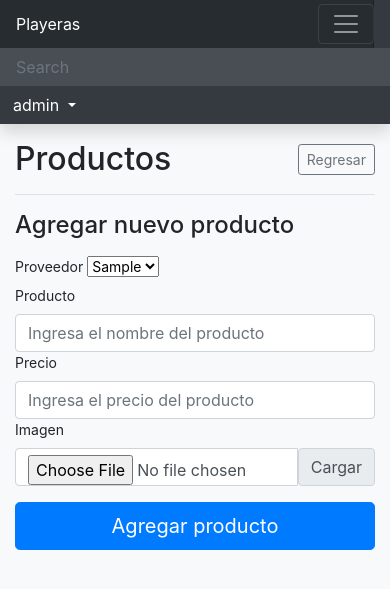
After one commit to 3573B4/repocitorio-facturacion, a PHP site: page /html/registro-productos.php in a window 390 px wide. The commit adds this page. Shown: the top 589 px of the page. Run offline with PHP 8.4, Linux system fonts and the light colour scheme; a user stored in the database is signed in; tables that the repository leaves empty hold one stand-in row (values such as "Sample post"); some libraries are stand-ins or nearby versions.

Commit message:
registro de productos terminado

```diff
--- /dev/null
+++ b/html/registro-productos.php
@@ -0,0 +1,166 @@
+
+<?php
+
+    include"../php/conexion.php";
+
+    if(!empty($_POST)){
+
+        $alert='';
+        if(empty($_POST['proveedor']) || empty($_POST['producto']) || empty($_POST['precio']) || empty($_POST['imagen'])  ){
+
+            $alert='<p clave="p-3 mb-2 bg-danger text-white">Todos los campos son obligatorios.</p>';
+        }else{
+
+
+            $proveedor = $_POST['proveedor'];
+            $producto = $_POST['producto'];
+            $precio = $_POST['precio'];
+            $existencias = 0;
+            $foto = $_POST['imagen'];
+
+            $query = mysqli_query($connection, "SELECT * FROM producto WHERE descripcion = '$producto' OR foto = '$foto' ");
+            $result = mysqli_fetch_array($query);
+
+            if($result > 0){
+                $alert='<p clave="p-3 mb-2 bg-danger text-white">El producto ya existe.</p>';
+            } else {
+
+                $query_insert = mysqli_query($connection, "INSERT INTO producto(descripcion,proveedor,precio,existencia,foto) VALUES('$producto','$proveedor','$precio','$existencias','$foto')");
+
+                if($query_insert){
+                    $alert='<p clave="p-3 mb-2 bg-success text-white">Producto agregado correctamente.</p>';
+                } else {
+                    $alert='<p clave="p-3 mb-2 bg-danger text-white">Error al agregar el producto.</p>';
+                }
+            }
+
+        }
+
+    }
+
+?>
+
+<!DOCTYPE html>
+<html lang="en">
+<head>
+    <meta charset="UTF-8">
+    <meta name="viewport" content="width=device-width, initial-scale=1.0">
+    <?php include "../includes/scripts.php";?>
+    <title>Productos</title>
+
+    <style>
+      .bd-placeholder-img {
+        font-size: 1.125rem;
+        text-anchor: middle;
+        -webkit-user-select: none;
+        -moz-user-select: none;
+        user-select: none;
+      }
+
+      @media (min-width: 768px) {
+        .bd-placeholder-img-lg {
+          font-size: 3.5rem;
+        }
+      }
+    </style>
+
+     <!--Estilos dashboard -->
+     <link rel="stylesheet" type="text/css" href="../css/estilos-admin.css">
+    </head>
+    <body class="bg-light">
+    <!-- header -->
+    <?php include "../includes/header.php";?>
+
+
+    <div class="container-fluid">
+        <div class="row justify-content-center">
+            <?php include "../includes/nav.php"; ?>
+
+            <main class="col-md-9 ms-sm-auto col-lg-10 px-md-4">
+                <div class="d-flex justify-content-between flex-wrap flex-md-nowrap align-items-center pt-3 pb-2 mb-3 border-bottom">
+                    <h1 class="h2">Productos</h1>
+                    <div class="btn-toolbar mb-2 mb-md-0">
+                        <div class="btn-group me-2">
+                            <a href="lista-productos.php" class="btn btn-sm btn-outline-secondary">Regresar</a>
+                        </div>
+                    </div>
+                </div>
+
+                <!-- Inicia Form-->
+                <div class="row g-3">
+                    <div class="col-md-7 col-lg-8">
+                        <h4 class="mb-3">Agregar nuevo producto</h4>
+                        <form action="" method="POST">
+                            <div class="row g-3">
+
+                                <?php
+
+                                    $query_proveedor = mysqli_query($connection, "SELECT * FROM proveedor");
+                                    $result_proveedor = mysqli_num_rows($query_proveedor);
+
+                                ?>
+                                <div class="col-12">
+                                    <label for="proveedor" class="form-label">Proveedor</label>
+                                    <select class="form-select" name="proveedor" id="proveedor" required>
+                                        <!--<option selected>Selecciona un proveedor</option>-->
+                                        <?php
+                                            if($result_proveedor > 0){
+                                                while($prov = mysqli_fetch_array($query_proveedor)){
+                                        ?>
+                                                    <option value="<?php echo $prov["codproveedor"]; ?>"><?php echo $prov["proveedor"]; ?></option>
+                                        <?php
+                                                }
+                                            }
+                                        ?>
+
+                                    </select>
+                                    <div class="invalid-feedback">
+                                        Selecciona un proveedor.
+                                    </div>
+                                </div>
+
+                                <div class="col-12">
+                                    <label for="producto" class="form-label">Producto</label>
+                                    <input class="form-control" name="producto" id="producto" placeholder="Ingresa el nombre del producto" required>
+                                    <div class="invalid-feedback">
+                                        Ingresa el nombre del producto.
+                                    </div>
+                                </div>
+
+                                <div class="col-12">
+                                    <label for="precio" class="form-label">Precio</label>
+                                    <input class="form-control" name="precio" id="precio" placeholder="Ingresa el precio del producto" required>
+                                    <div class="invalid-feedback">
+                                        Ingresa el precio del producto.
+                                    </div>
+                                </div>
+
+                                <div class="col-12">
+                                    <label for="precio" class="form-label">Imagen</label>
+                                    <div class="input-group mb-3">
+                                        <input type="file" class="form-control" name="imagen" id="inputGroupFile02" required>
+                                        <label class="input-group-text" for="inputGroupFile02">Cargar</label>
+                                    </div>
+                                    <div class="invalid-feedback">
+                                        Selecciona una imagen.
+                                    </div>
+                                </div>
+
+                            </div>
+                            <div>
+                                <?php echo isset($alert) ? $alert : ''; ?>
+                            </div>
+                            <button class="w-100 btn btn-primary btn-lg" type="submit">Agregar producto</button>
+                        </form>
+                    </div>
+                </div>
+
+            </main>
+        </div>
+    </div>
+
+    <!-- javascript -->
+	<script src="https://code.jquery.com/jquery-latest.js"></script>
+    <script src="https://stackpath.bootstrapcdn.com/bootstrap/4.3.1/js/bootstrap.min.js" integrity="sha384-JjSmVgyd0p3pXB1rRibZUAYoIIy6OrQ6VrjIEaFf/nJGzIxFDsf4x0xIM+B07jRM" crossorigin="anonymous"></script>
+</body>
+</html>
--- a/html/registro.php
+++ b/html/registro.php
@@ -84,6 +84,7 @@
                             <h4>Registro</h4>
                         </div>
                         <form action="" method="POST">
+
                             <div class="form-group">
                                 <label for="nombre">Nombre Completo</label>
                                 <input type="text" class="form-control" name="nombre" id="nombre" aria-describedby="emailHelp" placeholder="Ingrese su nombre completo" required>
```
